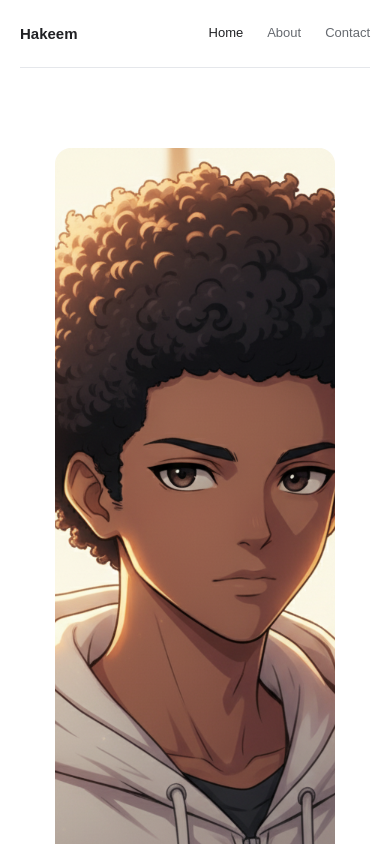
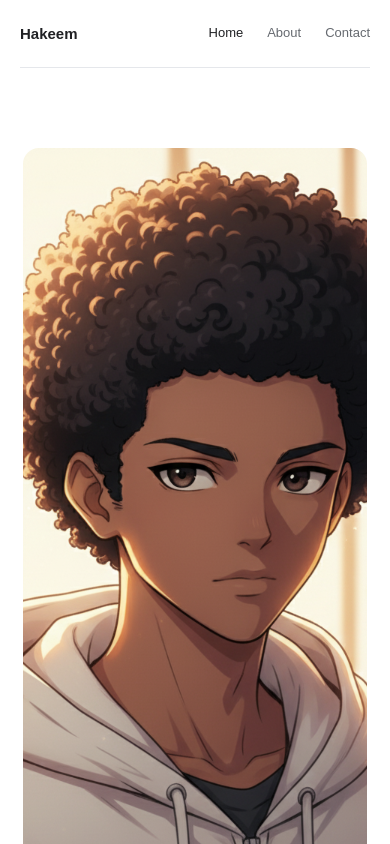
Before and after one commit to HakeemTB/React_Portfolio, a React (Vite) app: page / in a window 390 px wide. Shown: the top 844 px of the page. Built offline with nearby package versions, Linux system fonts and the light colour scheme.

Commit message:
Make hero portrait larger and responsive
Co-authored-by: Copilot <223556219+Copilot@users.noreply.github.com>

```diff
--- a/src/styles.css
+++ b/src/styles.css
@@ -102,11 +102,12 @@ a:hover {
 
 .hero-portrait {
   display: block;
-  width: clamp(220px, 40%, 300px);
-  aspect-ratio: 1;
+  width: clamp(280px, 46%, 380px);
+  aspect-ratio: 4 / 3;
   flex: 0 0 auto;
   border-radius: 16px;
   object-fit: cover;
+  object-position: center 35%;
 }
 
 .eyebrow {
@@ -388,7 +389,7 @@ p {
   }
 
   .hero-portrait {
-    width: min(76vw, 280px);
+    width: min(88vw, 360px);
     align-self: center;
   }
 
```
